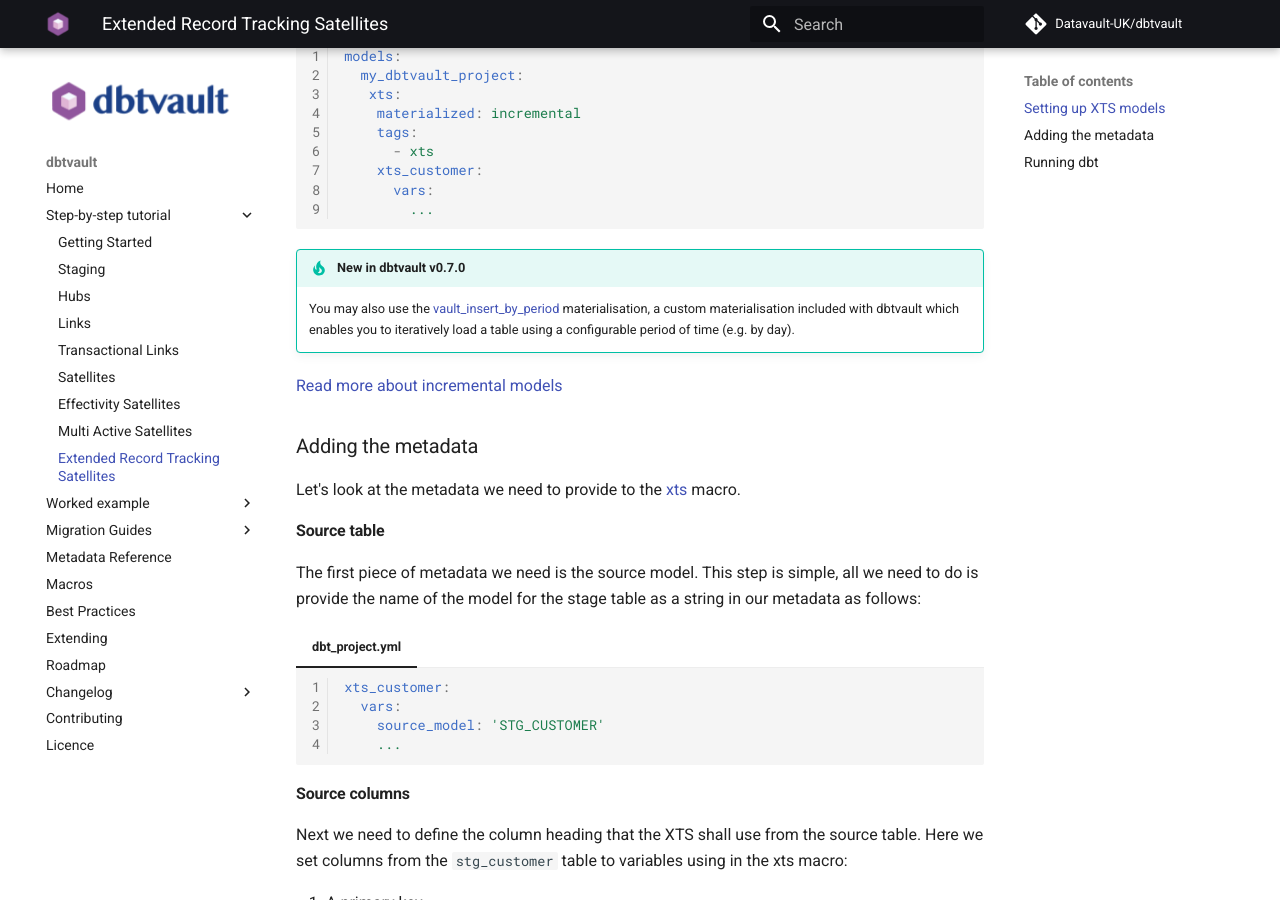
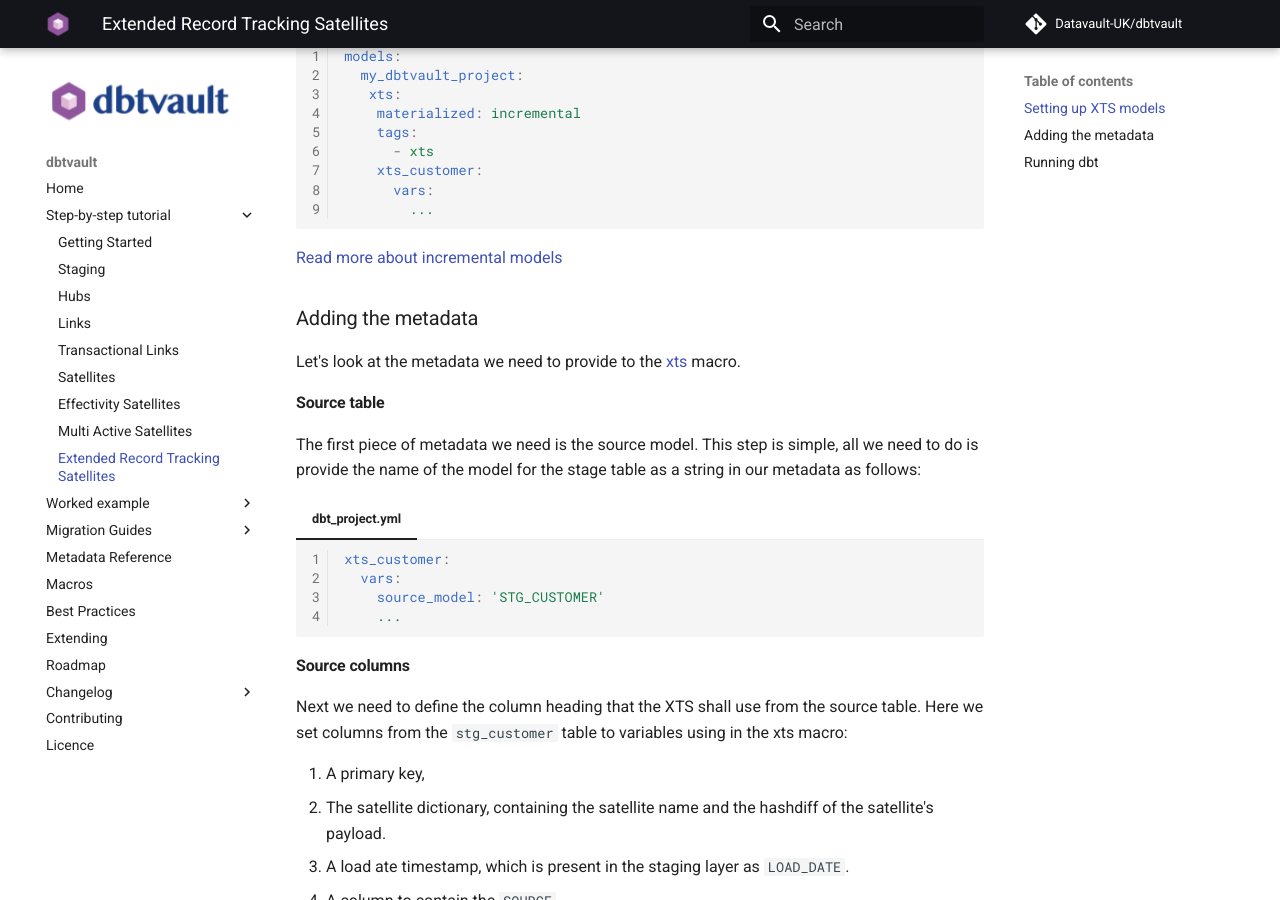
Before and after one commit to Datavault-UK/automate-dv-docs, an MkDocs documentation site: the page built from docs/tutorial/tut_xts.md, in a window 1280 px wide and 900 px high, scrolled down 1359 px. Built offline with MkDocs 1.6.1 and Material for MkDocs 9.7.7, drawn with Linux system fonts in a browser that asks for light colours; comment, search, counter and statistics services are not loaded.

Commit message:
AB#2018 - Removed Tip on insert_by_period mat from XTS tutorial

````diff
--- a/docs/tutorial/tut_xts.md
+++ b/docs/tutorial/tut_xts.md
@@ -53,11 +53,6 @@ We recommend setting the `incremental` materialization on all of your satellites
           vars:
             ...
     ```
-
-!!! tip "New in dbtvault v0.7.0"
-
-    You may also use the [vault_insert_by_period](../macros.md#vault_insert_by_period) materialisation, a custom materialisation
-    included with dbtvault which enables you to iteratively load a table using a configurable period of time (e.g. by day).
 
 [Read more about incremental models](https://docs.getdbt.com/docs/building-a-dbt-project/building-models/configuring-incremental-models/)
 
````
